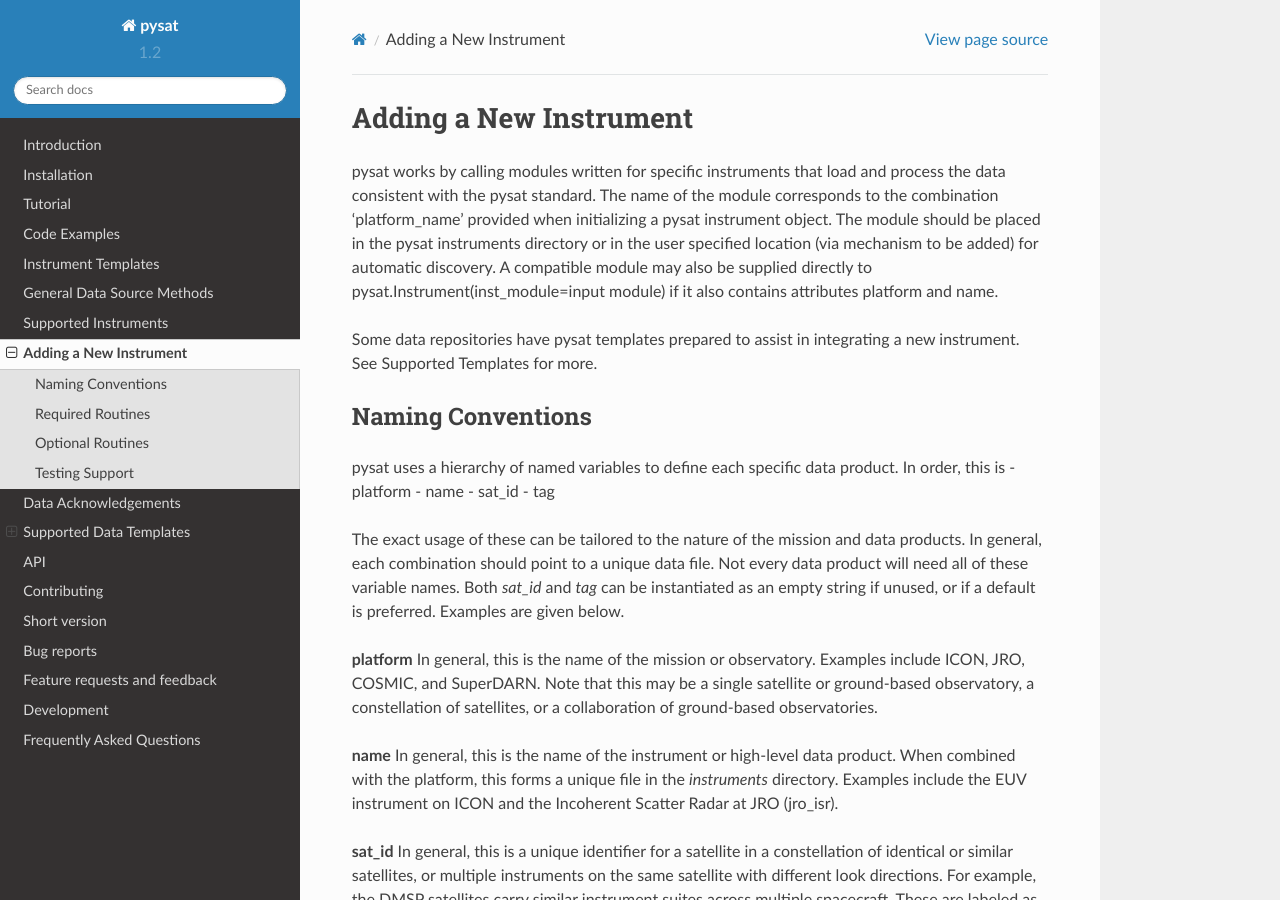
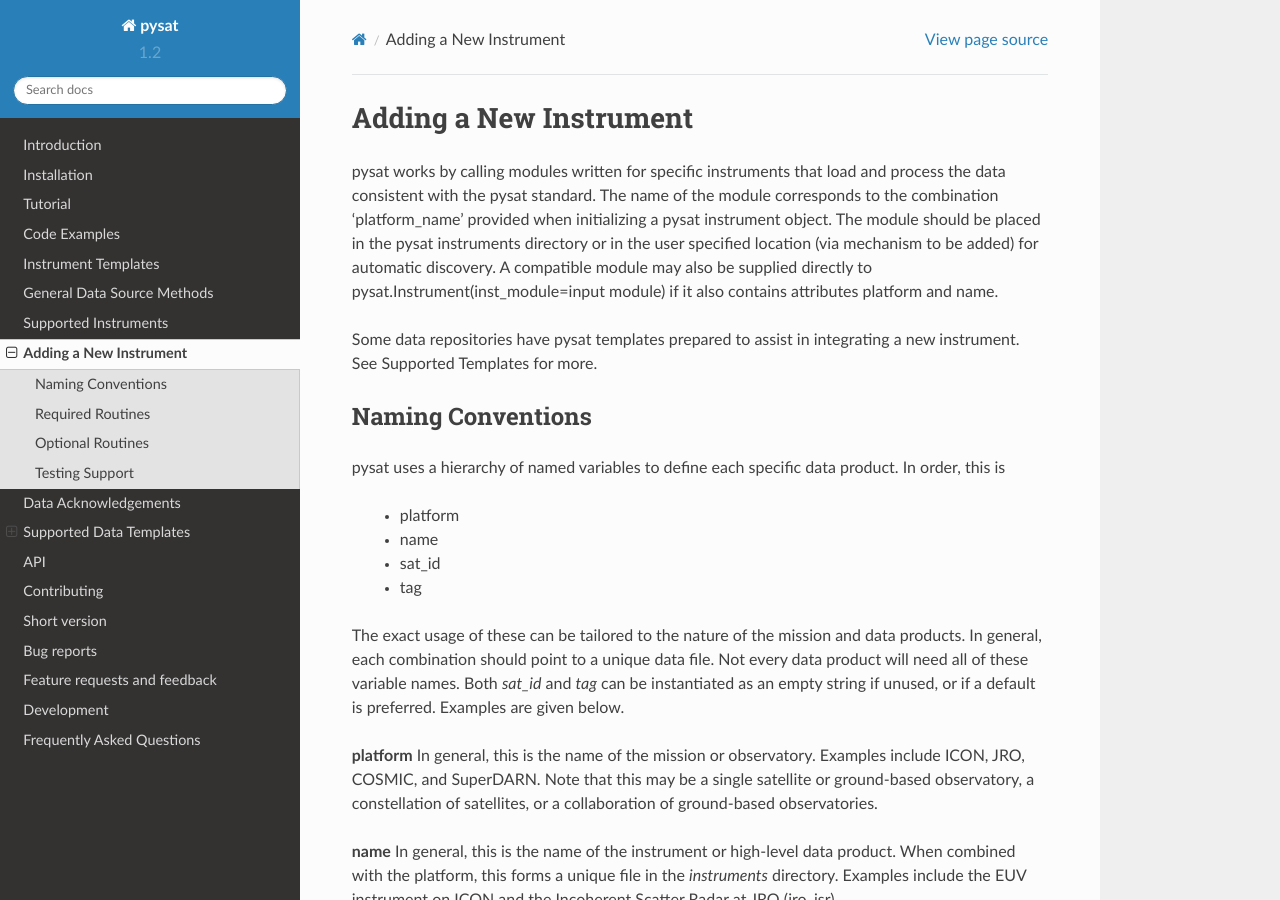
Before and after one commit to pysat/pysat, a Sphinx documentation site: the page built from docs/new_instrument.rst, in a window 1280 px wide and 900 px high. Built offline with Sphinx 7.4.7 and the Read the Docs theme 2.0.0, drawn with Linux system fonts in a browser that asks for light colours; formulas are drawn with MathJax 3.

Commit message:
formatting

```diff
--- a/docs/new_instrument.rst
+++ b/docs/new_instrument.rst
@@ -23,10 +23,11 @@
 
 pysat uses a hierarchy of named variables to define each specific data product.
 In order, this is
-- platform
-- name
-- sat_id
-- tag
+
+  * platform
+  * name
+  * sat_id
+  * tag
 
 The exact usage of these can be tailored to the nature of the mission and data
 products.  In general, each combination should point to a unique data file.
@@ -168,10 +169,10 @@
    def download(date_array, data_path=None, user=None, password=None):
        return
 
-- date_array, a list of dates to download data for
-- data_path, the full path to the directory to store data
-- user, string for username
-- password, string for password
+* date_array, a list of dates to download data for
+* data_path, the full path to the directory to store data
+* user, string for username
+* password, string for password
 
 Routine should download data and write it to disk.
 
```
